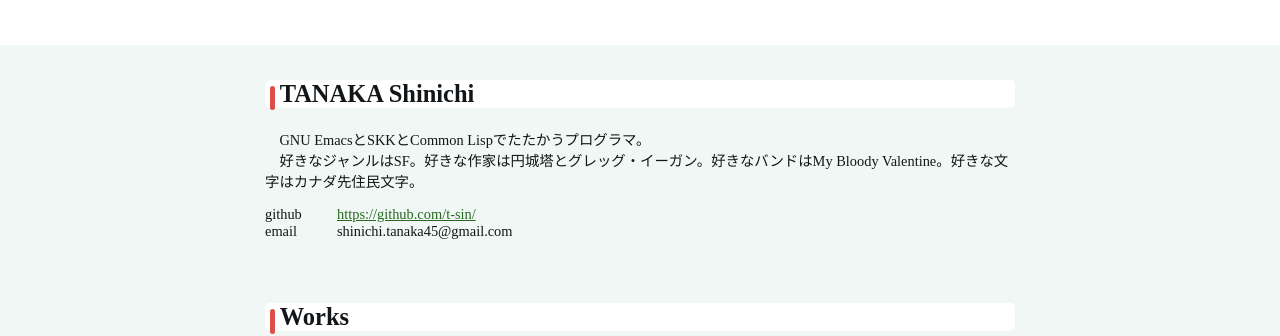
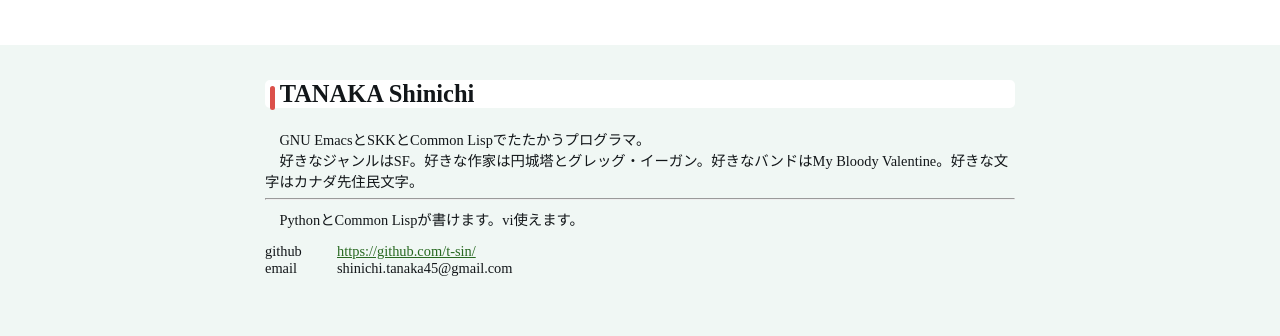
Before and after one commit to t-sin/t-sin.github.io, a website: page index.html in a window 1280 px wide. Shown: the part 247-583 px from the top of the page. Drawn offline with Linux system fonts and the light colour scheme.

Commit message:
Updates me

```diff
--- a/index.html
+++ b/index.html
@@ -28,6 +28,8 @@
         <div>
           <p>GNU EmacsとSKKとCommon Lispでたたかうプログラマ。</p>
           <p>好きなジャンルはSF。好きな作家は円城塔とグレッグ・イーガン。好きなバンドはMy Bloody Valentine。好きな文字はカナダ先住民文字。</p>
+          <hr>
+          <p>PythonとCommon Lispが書けます。vi使えます。</p>
         </div>
         <dl>
           <dt>github</dt>
```
